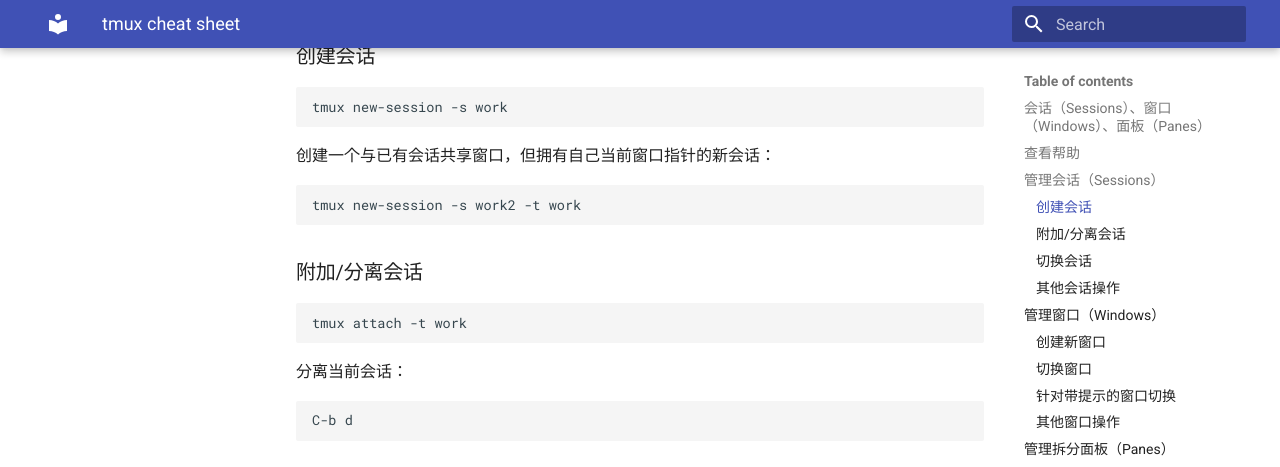
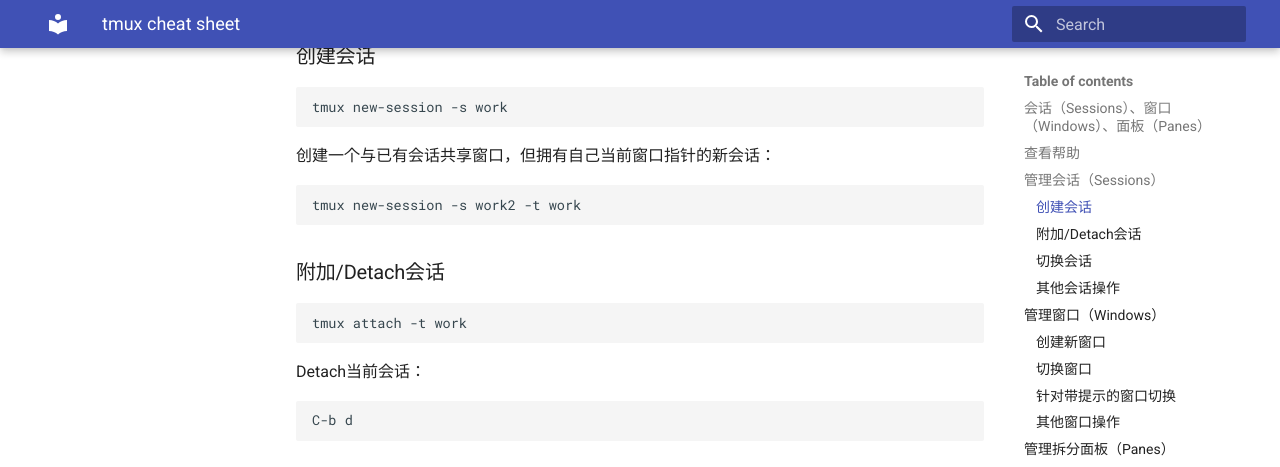
Before and after one commit to ymma98/technotes, an MkDocs documentation site: the page built from docs/Linux/tmux速查.md, in a window 1280 px wide and 900 px high, scrolled down 1094 px. Shown: the top 467 px of the window. Built offline with MkDocs 1.6.1 and Material for MkDocs 9.7.7, drawn with Linux system fonts in a browser that asks for light colours.

Commit message:
docs/Linux/tmux速查.md updated from https://stackedit.cn/

````diff
--- a/docs/Linux/tmux速查.md
+++ b/docs/Linux/tmux速查.md
@@ -54,13 +54,13 @@ tmux new-session -s work
 tmux new-session -s work2 -t work
 ```
 
-### 附加/分离会话
+### 附加/Detach会话
 
 ```bash
 tmux attach -t work
 ```
 
-分离当前会话：
+Detach当前会话：
 
 ```bash
 C-b d
````
Also changed, not shown: other parts of docs/Linux/tmux速查.md (+1 -1 lines).
